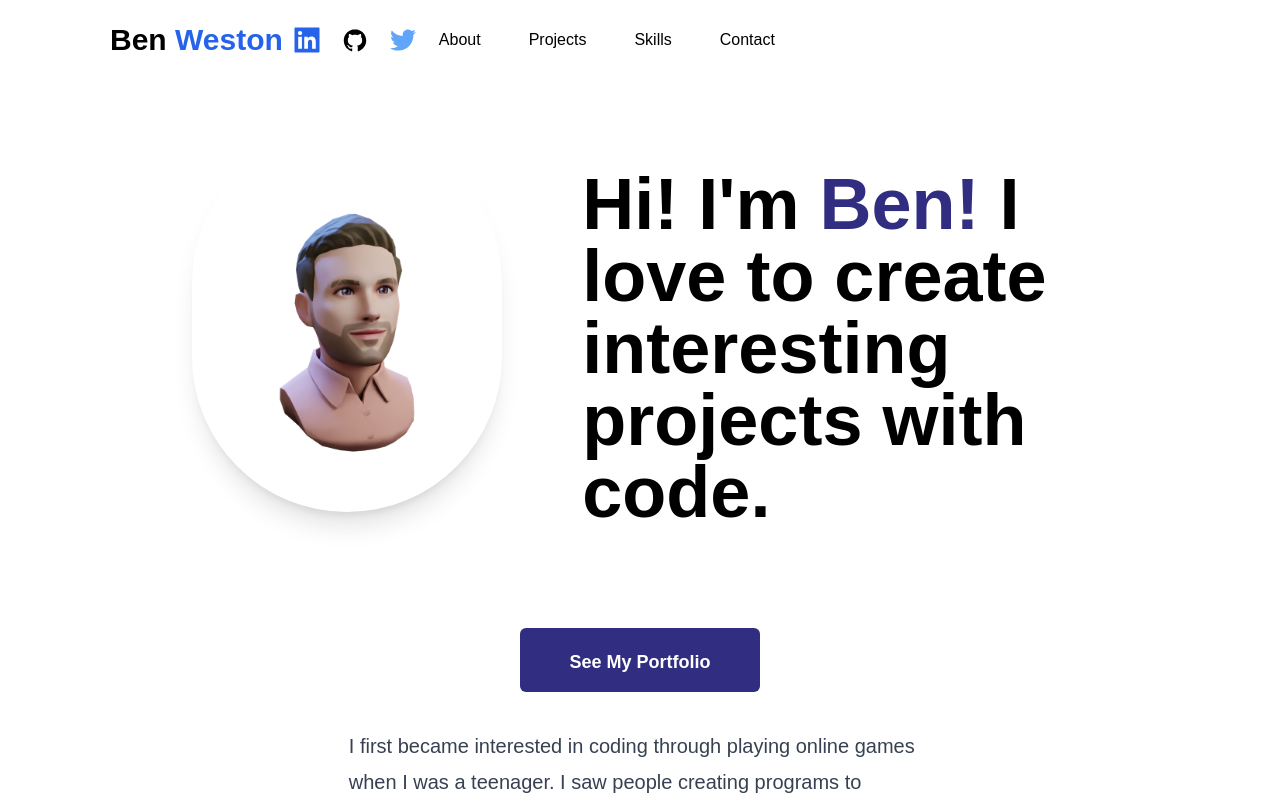
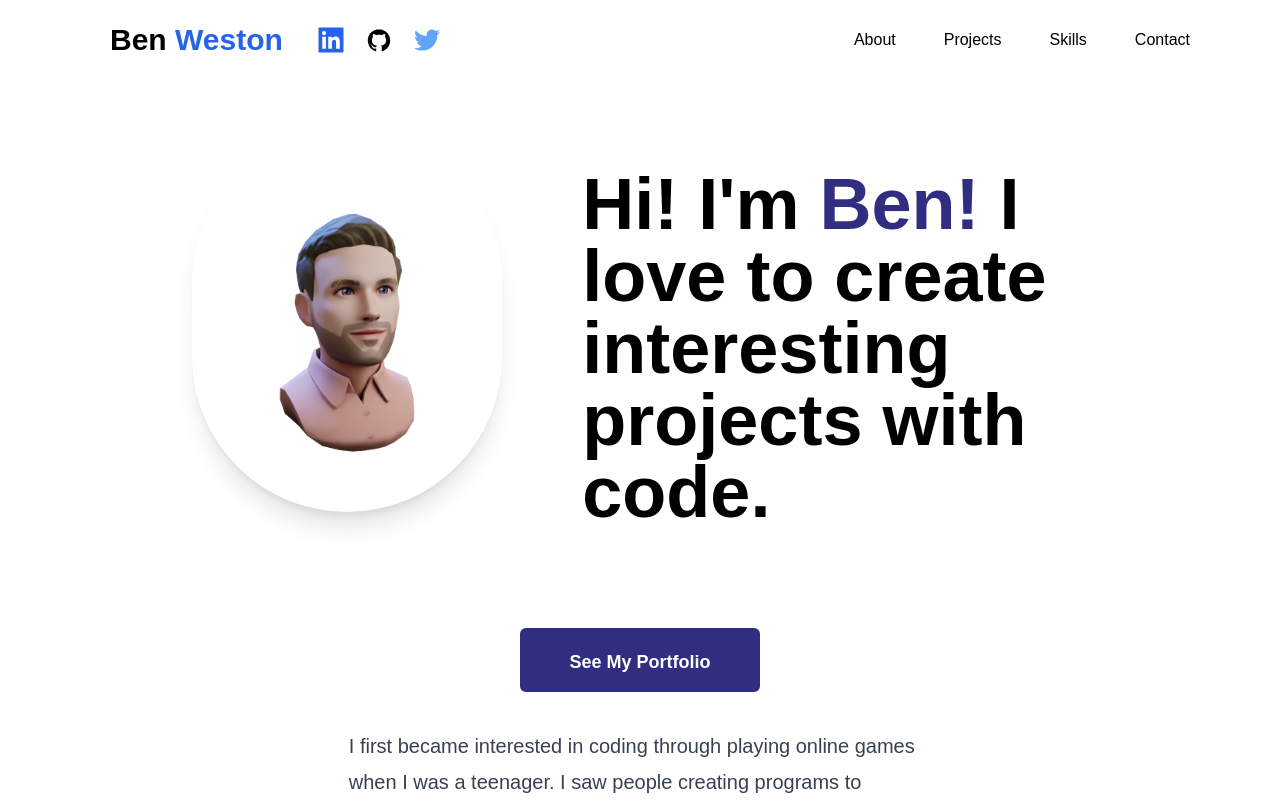
Before and after one commit to benwestondigital/next-portfolio, a Next.js app: page / in a window 1280 px wide. Shown: the top 800 px of the page. Built offline with nearby package versions, Linux system fonts and the light colour scheme.

Commit message:
trying to sort out navbar divs

```diff
--- a/components/Navbar.jsx
+++ b/components/Navbar.jsx
@@ -12,11 +12,11 @@ const Navbar = () => {
   const router = useRouter();
   const path = router.pathname;
   return (
-      <nav className='container fixed z-20 bg-white'>
-        <div className='w-full'>
-          <div className='flex items-center justify-between h-20'>
-            <div className='flex items-center justify-between '>
-              <div className='flex justify-center items-center flex-shrink-0'>
+      <nav className='container mx-auto fixed z-20 bg-white h-20'>
+          {/* below div affects mobile menu */}
+          <div className='flex items-center justify-between md:block py-4'>
+            <div className='flex items-center justify-between'>
+              <div className='flex justify-start items-center flex-shrink-0 gap-6'>
                 <Link
                   href='/'
                   passHref
@@ -53,7 +53,6 @@ const Navbar = () => {
             </div>
             <HamBurger isOpen={isOpen} setIsOpen={setIsOpen} />
           </div>
-        </div>
         <MobileLinks path={path} isOpen={isOpen} setIsOpen={setIsOpen}/>
       </nav>
   );
```
